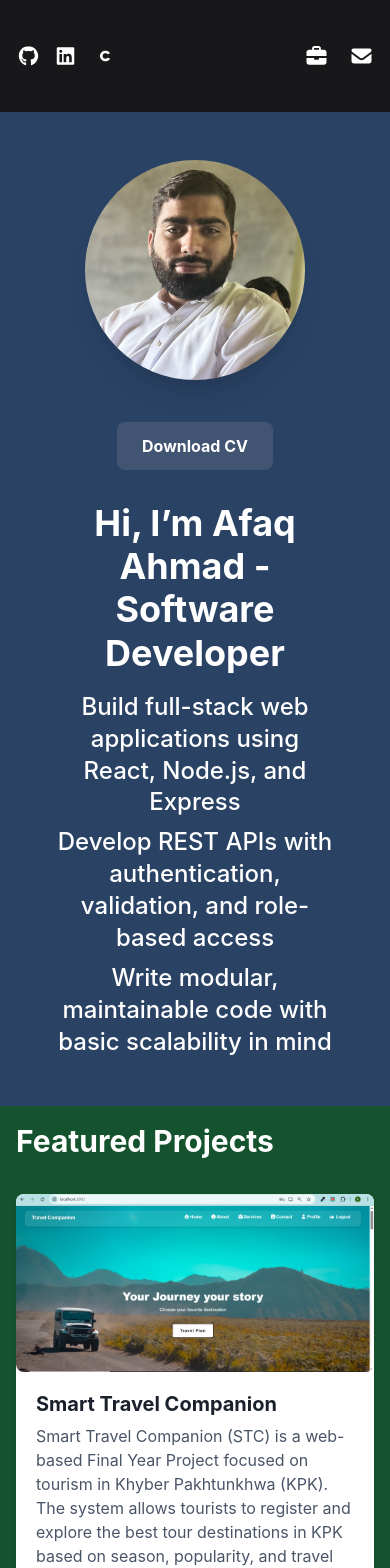
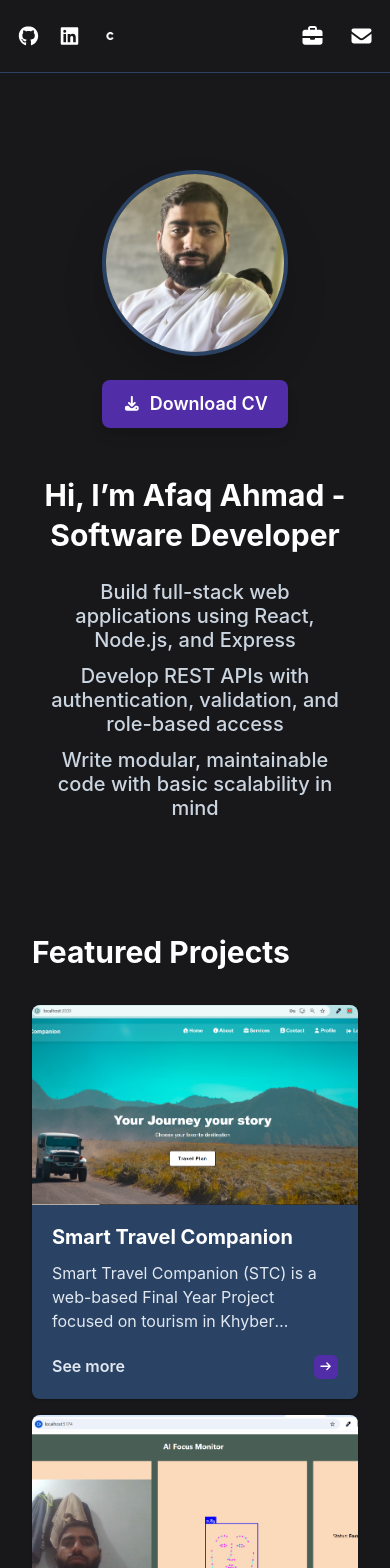
Before and after one commit to Afaq-Ahmad-eng/Portfolio, a React (Vite) app: page / in a window 390 px wide. Shown: the top 1568 px of the page. Built offline with nearby package versions, Linux system fonts and the light colour scheme.

Commit message:
Adjust the responsiveness of my portfolio completlely

```diff
--- a/src/components/cards/Cards.jsx
+++ b/src/components/cards/Cards.jsx
@@ -7,49 +7,181 @@ import {
   Text,
   VStack,
   Link as ChakraLink,
+  IconButton,
+  Modal,
+  ModalOverlay,
+  ModalContent,
+  ModalHeader,
+  ModalBody,
+  ModalCloseButton,
+  useDisclosure,
+  Box,
 } from "@chakra-ui/react";
 import { Link as RouterLink } from "react-router-dom";
 import { FontAwesomeIcon } from "@fortawesome/react-fontawesome";
 import { faArrowRight } from "@fortawesome/free-solid-svg-icons";
 
 const Cards = ({ title, description, imageSrc, link }) => {
+  const { isOpen, onOpen, onClose } = useDisclosure();
   const isExternal = typeof link === "string" && /^(https?:)?\/\//i.test(link);
 
-  const card = (
+  const handleIconClick = (e) => {
+    e.stopPropagation(); // Prevents opening the modal when clicking the arrow link icon
+  };
+
+  return (
+    <>
+      {/* CARD INTERFACE */}
       <Card
-      cursor={"pointer"}
+        onClick={onOpen}
+        cursor="pointer"
         borderRadius="lg"
-      _hover={{ boxShadow: "lg", transform: "translateY(-4px)" }}
+        backgroundColor="#2A4365" // 30% Secondary (Slate Blue)
+        overflow="hidden"
+        _hover={{ boxShadow: "xl", transform: "translateY(-6px)" }}
+        transition="all 0.25s ease-in-out"
+        height="100%"
+        role="group"
+      >
+        <Image
+          src={imageSrc}
+          alt={title}
+          objectFit="cover"
+          height="200px"
+          width="100%"
+        />
+        <CardBody>
+          <VStack align="start" spacing={3} height="100%">
+            <Heading as="h3" color="white" size="md">
+              {title}
+            </Heading>
+
+            <Text color="gray.200" fontSize="md" noOfLines={3} flexGrow={1}>
+              {description}
+            </Text>
+
+            <HStack
+              width="100%"
+              justifyContent="space-between"
+              alignItems="center"
+              pt={2}
+            >
+              <Text
+                color="gray.200"
+                fontWeight="semibold"
+                lineHeight="1"
+                _groupHover={{ color: "#978bb3" }}
                 transition="0.2s"
               >
-      <Image src={imageSrc} borderRadius="lg" />
-      <CardBody>
-        <VStack align="start" bg="white">
-          <Heading as="h3" size="md">
-            {title}
-          </Heading>
-          <Text color="gray.600" fontSize="l">
-            {description}
+                See more
               </Text>
-          <HStack>
-            <Text>See more</Text>
-            <FontAwesomeIcon icon={faArrowRight} size="1x" />
+
+              {link ? (
+                isExternal ? (
+                  <ChakraLink
+                    href={link}
+                    isExternal
+                    onClick={handleIconClick}
+                    _hover={{ textDecoration: "none" }}
+                  >
+                    <IconButton
+                      aria-label="View Project External Link"
+                      icon={<FontAwesomeIcon icon={faArrowRight} size="sm" />}
+                      size="xs"
+                      bg="#512DA8" // 10% Accent (Purple)
+                      color="white"
+                      _hover={{ bg: "#43258E" }}
+                      _active={{ bg: "#341B75" }}
+                    />
+                  </ChakraLink>
+                ) : (
+                  <ChakraLink
+                    as={RouterLink}
+                    to={link}
+                    onClick={handleIconClick}
+                    _hover={{ textDecoration: "none" }}
+                  >
+                    <IconButton
+                      aria-label="View Project Route Link"
+                      icon={<FontAwesomeIcon icon={faArrowRight} size="sm" />}
+                      size="xs"
+                      bg="#512DA8" // 10% Accent (Purple)
+                      color="white"
+                      _hover={{ bg: "#43258E" }}
+                      _active={{ bg: "#341B75" }}
+                    />
+                  </ChakraLink>
+                )
+              ) : (
+                <FontAwesomeIcon color="#E5E7EB" icon={faArrowRight} size="sm" />
+              )}
             </HStack>
           </VStack>
         </CardBody>
       </Card>
-  );
 
-  if (!link) return card;
+      {/* FULLSCREEN POPUP MODAL */}
+      <Modal
+        isOpen={isOpen}
+        onClose={onClose}
+        isCentered
+        size={{ base: "xs", sm: "md", md: "xl", lg: "2xl" }}
+        closeOnOverlayClick={true}
+      >
+        {/* Backdrop overlay blurs out the 60% background (#18181b) */}
+        <ModalOverlay bg="blackAlpha.800" backdropFilter="blur(6px)" />
+        <ModalContent
+          backgroundColor="#2A4365" // Matches the structural Slate Blue
+          color="white"
+          borderRadius="xl"
+          overflow="hidden"
+          mx={4} // Prevents clipping on narrow mobile screens
+        >
+          {/* HIGH VISIBILITY CLOSE BUTTON BACKDROP CONTAINER */}
+          <Box
+            position="absolute"
+            top="12px"
+            right="12px"
+            zIndex="skipLink" // Guarantees button stays on top of the image container layer
+            bg="blackAlpha.600"
+            backdropFilter="blur(4px)"
+            borderRadius="full"
+            w="32px"
+            h="32px"
+            display="flex"
+            alignItems="center"
+            justifyContent="center"
+            transition="0.2s"
+            _hover={{ bg: "#18181b" }}
+          >
+            <ModalCloseButton
+              position="static" // Removes native absolute positioning inside the box
+              color="white"
+              size="sm"
+              w="100%"
+              h="100%"
+              borderRadius="full"
+              _hover={{ bg: "transparent" }} // Handled by parent box wrapper instead
+            />
+          </Box>
 
-  return isExternal ? (
-    <ChakraLink href={link} isExternal _hover={{ textDecoration: "none" }}>
-      {card}
-    </ChakraLink>
-  ) : (
-    <ChakraLink as={RouterLink} to={link} _hover={{ textDecoration: "none" }}>
-      {card}
-    </ChakraLink>
+          {/* PROJECT IMAGE HEADER CONTAINER */}
+          <Box width="100%" height={{ base: "180px", sm: "240px", md: "350px" }} overflow="hidden">
+            <Image src={imageSrc} alt={title} objectFit="cover" width="100%" height="100%" />
+          </Box>
+
+          <ModalHeader fontSize={{ base: "xl", md: "2xl" }} fontWeight="bold" pt={5}>
+            {title}
+          </ModalHeader>
+
+          <ModalBody pb={6}>
+            <Text color="gray.200" fontSize="md" lineHeight="relaxed">
+              {description}
+            </Text>
+          </ModalBody>
+        </ModalContent>
+      </Modal>
+    </>
   );
 };
 
--- a/src/components/footer/Footer.jsx
+++ b/src/components/footer/Footer.jsx
@@ -1,22 +1,35 @@
-import {Box, Flex} from "@chakra-ui/react";
+import { Box, Flex, Text } from "@chakra-ui/react";
 
 const Footer = () => {
   return (
-    <Box backgroundColor="#18181b">
+    <Box
+      backgroundColor="#18181b" // 60% Dominant Theme Background
+      borderTop="1px solid"
+      borderColor="#2A4365" // 30% Structural Slate Blue dividing line
+    >
       <footer>
         <Flex
           margin="0 auto"
-          px={12}
-          color="white"
+          px={{ base: 6, md: 12 }} // Fluid responsive horizontal padding
           justifyContent="center"
           alignItems="center"
           maxWidth="1024px"
-          height={16}
+          height={20} // Slightly more breathing room for a premium look
         >
-          <p>Afaq Ahmad Ali Khan Kundi • © 2026</p>
+          <Text
+            color="gray.200" // Muted contrast tone for supplementary data
+            fontSize="sm"
+            justifyContent="center"
+            alignItems="center"
+            textAlign="center"
+            letterSpacing="wider"
+          >
+            © {new Date().getFullYear()} Afaq Ahmad Ali Khan Kundi. All rights reserved.
+          </Text>
         </Flex>
       </footer>
     </Box>
   );
 };
+
 export default Footer;
--- a/src/components/header/header.jsx
+++ b/src/components/header/header.jsx
@@ -3,7 +3,7 @@ import Coursera from "../../assets/Coursera.png";
 import { faGithub, faLinkedin } from "@fortawesome/free-brands-svg-icons";
 // Add faBriefcase (or faCode) and faEnvelope here:
 import { faBriefcase, faEnvelope } from "@fortawesome/free-solid-svg-icons";
-import { Box, HStack } from "@chakra-ui/react";
+import { Box, HStack, Link as ChakraLink } from "@chakra-ui/react";
 
 const socials = [
   { icon: faGithub, type: "fa", url: "https://github.com/Afaq-Ahmad-eng" },
@@ -37,67 +37,96 @@ const Header = () => {
       top={0}
       left={0}
       right={0}
-      width='100%'
-      backgroundColor="#18181b"
+      width="100%"
+      backgroundColor="#18181b" // 60% Dominant Theme Background
       zIndex={1000}
-      boxShadow="sm"
+      borderBottom="1px solid"
+      borderColor="#2A4365" // 30% Structural Slate Blue border for separation
     >
       <Box color="white" maxWidth="1280px" margin="0 auto" width="100%">
         <HStack
-          width="100%" // 1. Crucial: Makes sure the stack stretches across the whole screen width
+          width="100%"
           flexDirection="row"
           justifyContent="space-between"
           alignItems="center"
-          py={{ base: 10, md: 4 }}
-          // 2. Controlled responsive padding (tight on mobile, open on desktop)
+          py={{ base: 6, md: 4 }} // Tighter vertical mobile padding to look clean
           px={{ base: 4, sm: 10, md: 20 }}
-          // 3. Single clean spacing property to control unexpected layout shifts
           spacing={{ base: 2, sm: 4 }}
         >
+          {/* LEFT SIDE: SOCIAL ICONS */}
           <nav>
-            {/* Tighter spacing for social icons on small screens */}
-            <HStack spacing={{ base: 3, sm: 4 }}>
+            <HStack spacing={{ base: 4, sm: 5 }}>
               {socials.map((social, index) => (
-                <a
+                <ChakraLink
                   key={index}
                   href={social.url}
-                  target="_blank"
-                  rel="noopener noreferrer"
+                  isExternal
+                  color="white"
+                  // Accent hover color transition loop
+                  _hover={{ color: "#978bb3", transform: "scale(1.08)" }}
+                  transition="all 0.2s ease-in-out"
+                  display="flex"
+                  alignItems="center"
                 >
                   {social.type === "fa" ? (
                     <FontAwesomeIcon icon={social.icon} size="lg" />
                   ) : (
                     <img
                       src={social.icon}
-                      alt="Coursera"
-                      style={{ width: "30px", height: "auto" }}
+                      alt="Social Link"
+                      style={{
+                        width: "24px",
+                        height: "24px",
+                        objectFit: "contain",
+                        filter: "brightness(1)"
+                      }}
                     />
                   )}
-                </a>
+                </ChakraLink>
               ))}
             </HStack>
           </nav>
 
+          {/* RIGHT SIDE: NAVIGATION LINKS */}
           <nav>
-            {/* Adjusted base spacing so icons don't drift or clash on narrow viewports */}
-            <HStack spacing={{ base: 5, md: 12 }}>
-              <a onClick={handleClick("projects")} style={{ cursor: "pointer" }}>
+            <HStack spacing={{ base: 6, md: 12 }}>
+
+              {/* PROJECTS LINK */}
+              <ChakraLink
+                onClick={handleClick("projects")}
+                fontWeight="semibold"
+                color="white"
+                _hover={{ textDecoration: "none", color: "#978bb3" }}
+                transition="color 0.2s ease-in-out"
+                display="flex"
+                alignItems="center"
+              >
                 <Box as="span" display={{ base: "inline", md: "none" }}>
                   <FontAwesomeIcon icon={faBriefcase} size="lg" />
                 </Box>
                 <Box as="span" display={{ base: "none", md: "inline" }}>
                   Projects
                 </Box>
-              </a>
+              </ChakraLink>
 
-              <a onClick={handleClick("contactme")} style={{ cursor: "pointer" }}>
+              {/* CONTACT LINK */}
+              <ChakraLink
+                onClick={handleClick("contactme")}
+                fontWeight="semibold"
+                color="white"
+                _hover={{ textDecoration: "none", color: "#978bb3" }}
+                transition="color 0.2s ease-in-out"
+                display="flex"
+                alignItems="center"
+              >
                 <Box as="span" display={{ base: "inline", md: "none" }}>
                   <FontAwesomeIcon icon={faEnvelope} size="lg" />
                 </Box>
                 <Box as="span" display={{ base: "none", md: "inline" }}>
                   Contact Me
                 </Box>
-              </a>
+              </ChakraLink>
+
             </HStack>
           </nav>
         </HStack>
--- a/src/components/landingSection/LandingSection.jsx
+++ b/src/components/landingSection/LandingSection.jsx
@@ -1,4 +1,14 @@
-import { Flex, Image, Heading, VStack,HStack, Box } from "@chakra-ui/react";
+import {
+  Box,
+  Flex,
+  Heading,
+  Image,
+  VStack,
+  Button,
+  Link as ChakraLink,
+} from "@chakra-ui/react";
+import { FontAwesomeIcon } from "@fortawesome/react-fontawesome";
+import { faDownload } from "@fortawesome/free-solid-svg-icons";
 import FullScreenSection from "../fullScreenSection/FullScreenSection";
 import picture from "../../assets/images/IMG_0210.jpg"
 import style from "./LandingSection.module.css"
@@ -11,49 +21,51 @@ const bio2 = [
 
 // Implement the UI for the LandingSection component according to the instructions.
 // Use a combination of Avatar, Heading and VStack components.
-const LandingSection = () => (
+const LandingSection = () => {
+  return (
     <FullScreenSection
       justifyContent="center"
       alignItems="center"
       isDarkBackground
-    backgroundColor="#2A4365"
+      backgroundColor="#18181b" // 60% Dominant Background
+      // FIX 1: Replaced py=0 on desktop with defensive padding so content never hugs the screen edges
+      py={{ base: 20, md: 24 }}
     >
       <Box
         width="100%"
-      p='2'
-      boxSize="border-box"
+        maxW="container.xl"
+        // Horizontal padding remains fluidly scaled to prevent layout overflow
+        px={{ base: 6, sm: 8, md: 12 }}
+        boxSizing="border-box"
       >
         <Flex
-      // 1. FIXED: Row on desktop, vertical column on mobile screens
           flexDirection={{ base: "column-reverse", md: "row" }}
+          width="100%"
+          // FIX 2: Controlled layout gap ensures spatial comfort during element wrapping
+          gap={{ base: 12, md: 16 }}
+          justifyContent="space-between"
+          alignItems="center"
+        >
+          {/* LEFT SIDE: BIO TEXT */}
+          <VStack
+            alignItems={{ base: "center", md: "flex-start" }}
+            textAlign={{ base: "center", md: "left" }}
+            spacing={6}
+            flex="1"
+            width="100%"
+          >
+            <Heading as="h1" size={{ base: "xl", md: "2xl" }} color="white">
+              {bio1}
+            </Heading>
 
-      // 2. FIXED: Changed '100vw' to '100%' to prevent horizontal overflow
-      width="100%"
-
-      // 3. Spacing controls: spaces items vertically on mobile, horizontally on desktop
-      gap={{ base: 8, md: 16 }}
-
-      // 4. Centers elements perfectly regardless of layout orientation
-      justifyContent="center"
-      alignItems="center"
-
-      // 5. Horizontal safety padding for smaller screens
-      px={{ base: 8, md: 12 }}
-      py={{ base: 10, md: 0 }}
-    >
-      {/* Left Side: Bio Text */}
-      <VStack
-        alignItems={{ base: "center", md: "flex-start" }} // Centers text on mobile, left-aligns on desktop
-        textAlign={{ base: "center", md: "left" }}
-        spacing={4}
-      >
-        <Heading size="2xl">{bio1}</Heading>
-        <VStack spacing={2} align={{ base: "center", md: "flex-start" }}>
+            <VStack spacing={3} align={{ base: "center", md: "flex-start" }}>
               {bio2.map((line, index) => (
                 <Heading
                   key={index}
-              size="lg"
+                  as="h2"
+                  size={{ base: "md", md: "lg" }}
                   fontWeight="medium"
+                  color="gray.300" // 30% Secondary sub-text
                 >
                   {line}
                 </Heading>
@@ -61,32 +73,56 @@ const LandingSection = () => (
             </VStack>
           </VStack>
 
-      {/* Right Side: Image & CV Button */}
-      <VStack spacing={{ base: 8, md: 6 }}>
+          {/* RIGHT SIDE: IMAGE & ACCENT CV BUTTON */}
+          <VStack
+            spacing={6}
+            flex="1"
+            alignItems="center"
+            justifyContent="center"
+            width="100%"
+          >
             <Image
               src={picture}
-          alt="Ali"
-          // FIXED: Scaled image down for tiny mobile viewports so it never overflows
-          boxSize={{ base: "220px", sm: "280px", md: "300px" }}
+              alt="Afaq Ahmad"
               objectFit="cover"
-          borderRadius={{ base: "full", md: "xl" }} // Optional: "full" makes it a clean professional circle avatar
-          boxShadow="xl"
+              width={{ base: "60%", sm: "45%", md: "75%" }}
+              maxW="300px" // Slightly optimized max bounds to balance text hierarchy weight
+              aspectRatio="1/1"
+              borderRadius={{ base: "full", md: "2xl" }}
+              boxShadow="2xl"
+              border="4px solid"
+              borderColor="#2A4365" // 30% Structural Slate Blue
             />
-        <Box className={style.CvButtonContainer}>
-          <a
+
+            {/* 10% ACCENT: PREMIUM PURPLE DOWNLOAD CALL-TO-ACTION */}
+            <ChakraLink
               href="/AFAQ-AHMAD-CV.pdf"
-            target="_blank"
+              isExternal
               download
-            rel="noopener noreferrer"
-            className={style.downloadBtn}
+              _hover={{ textDecoration: "none" }}
+              width={{ base: "60%", sm: "45%", md: "75%" }}
+              maxW="300px"
+            >
+              <Button
+                leftIcon={<FontAwesomeIcon icon={faDownload} size="sm" />}
+                bg="#512DA8" // 10% Accent Purple
+                color="white"
+                size="lg"
+                width="100%"
+                borderRadius="lg"
+                boxShadow="lg"
+                _hover={{ bg: "#43258E", transform: "translateY(-2px)" }}
+                _active={{ bg: "#341B75" }}
+                transition="all 0.2s ease-in-out"
               >
                 Download CV
-          </a>
-        </Box>
+              </Button>
+            </ChakraLink>
           </VStack>
         </Flex>
       </Box>
     </FullScreenSection>
   );
+};
 
 export default LandingSection;
--- a/src/components/projectSection/ProjectSection.jsx
+++ b/src/components/projectSection/ProjectSection.jsx
@@ -1,5 +1,5 @@
 import FullScreenSection from "../fullScreenSection/FullScreenSection";
-import { Box, Heading } from "@chakra-ui/react";
+import { Box, Heading, Container } from "@chakra-ui/react";
 import Cards from "../cards/Cards";
 
 // ✅ Import your images at the top
@@ -42,19 +42,28 @@ const projects = [
 const ProjectsSection = () => {
   return (
     <FullScreenSection
-      backgroundColor="#14532d"
+      backgroundColor="#18181b"
       isDarkBackground
       p={{ base: 4, md: 8 }}
-      alignItems="flex-start"
+      // FIX 1: Changed from flex-start to stretch so the container stretches across screen breakpoints
+      alignItems="stretch"
       spacing={8}
     >
-      <Heading as="h1" id="projects-section" size={{ base: "xl", md: "2xl" }}>
+      <Container id="projects-section" maxW="container.xl">
+        {/* FIX 2: Added color="white" to ensure it's visible on the charcoal background */}
+        <Heading as="h1" size={{ base: "xl", md: "2xl" }} mb={8} color="white">
           Featured Projects
         </Heading>
+
         <Box
           display="grid"
-        gridTemplateColumns={{ base: "1fr", md: "repeat(2, 1fr)" }}
-        gridGap={{ base: 4, md: 8 }}
+          gridTemplateColumns={{
+            base: "1fr",
+            sm: "1fr",
+            md: "repeat(2, 1fr)",
+            lg: "repeat(3, 1fr)",
+          }}
+          gap={{ base: 4, md: 6, lg: 8 }}
           width="100%"
         >
           {projects.map((project) => (
@@ -67,6 +76,7 @@ const ProjectsSection = () => {
             />
           ))}
         </Box>
+      </Container>
     </FullScreenSection>
   );
 };
```
Also changed, not shown: src/components/contactMeSection/ContactMeSection.jsx (+104 -42 lines). Lines whose indentation alone changed are shown as unchanged.
